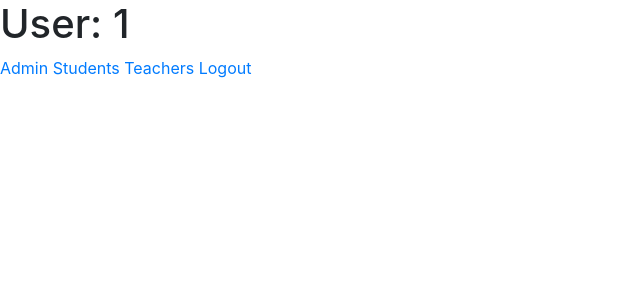
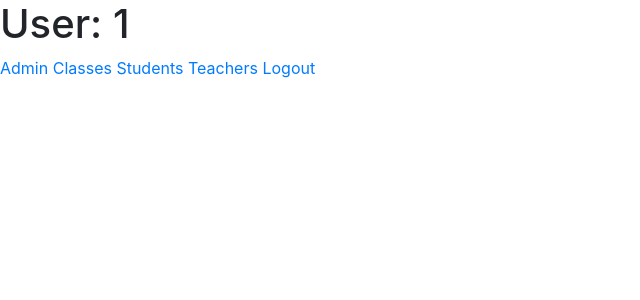
Before and after one commit to feathj/student-db, a PHP site: page / in a window 1280 px wide. Shown: the top 300 px of the page, without its empty margins (0-640 px from the left). Run offline with PHP 8.4, Linux system fonts and the light colour scheme; a user stored in the database is signed in; some libraries are stand-ins or nearby versions.

Commit message:
Can now update teacher without having to reassign students, and added classes link to index.php

```diff
--- a/index.php
+++ b/index.php
@@ -12,6 +12,7 @@
 	<body>
 		<h1>User: <?php echo($_SESSION['user_id'])?></h1>
 		<a href="./admin.php">Admin</a>
+		<a href="./classes.php">Classes</a>
 		<a href="./students.php">Students</a>
 		<a href="./teachers.php">Teachers</a>
 		<a href="./logout.php">Logout</a>
```
Also changed, not shown: assignTandS.php (+5 -3 lines).
